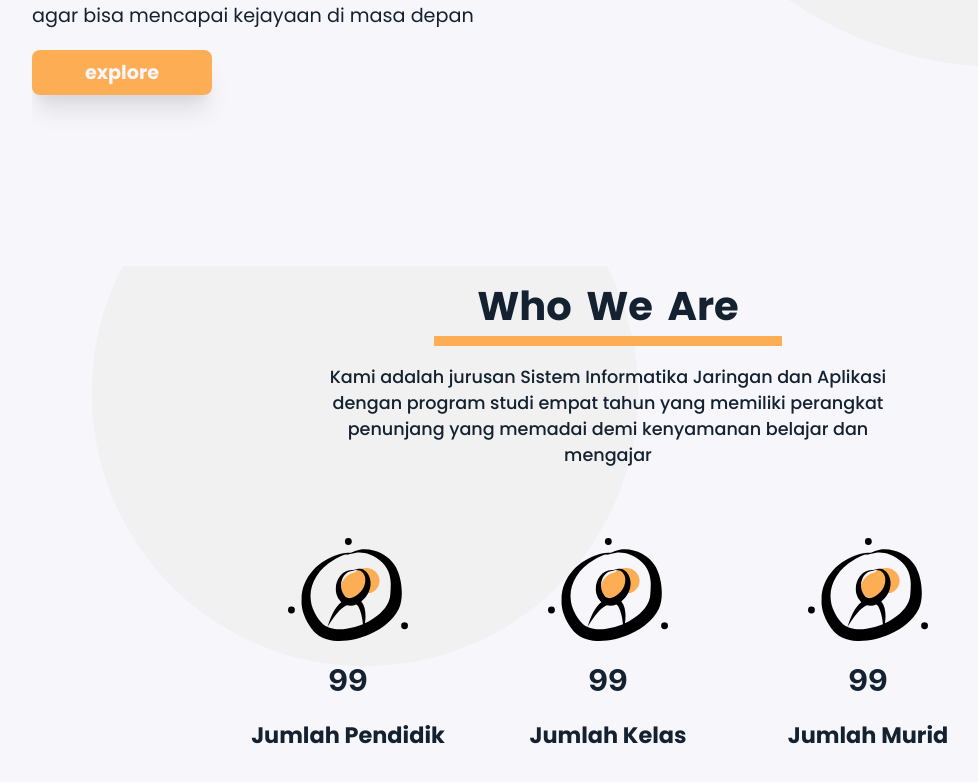
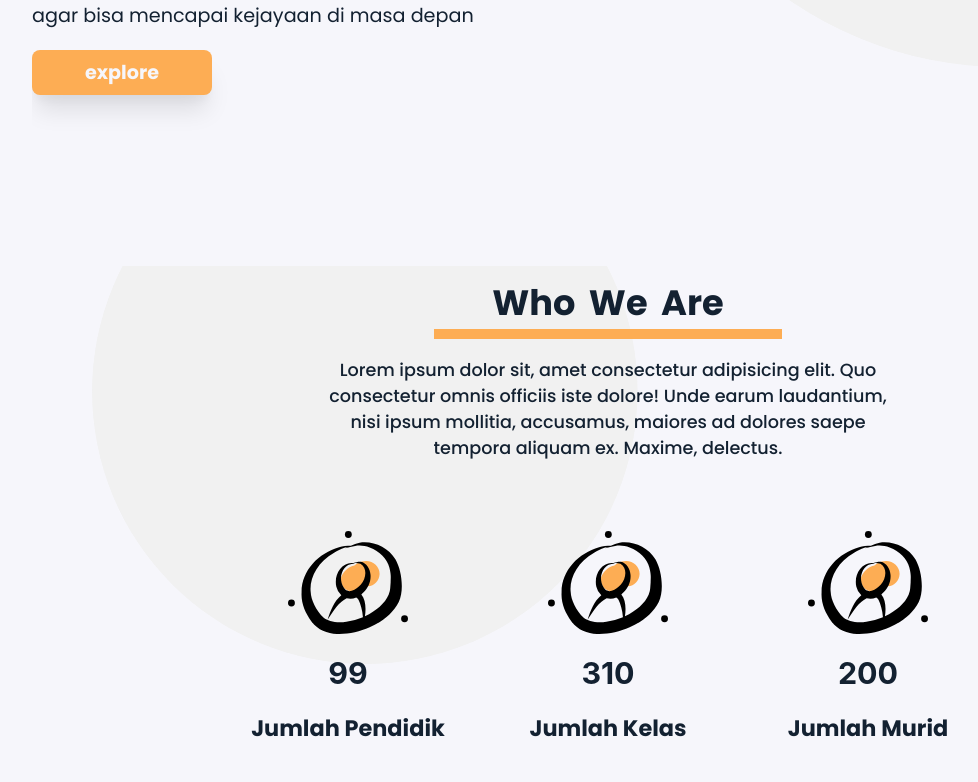
Before and after one commit to NAoHR/detailku-sija, a Next.js app: page / in a window 1280 px wide. Shown: the part 394-1176 px from the top of the page, without its empty margins (32-1010 px from the left). Built offline with nearby package versions, Linux system fonts and the light colour scheme.

Commit message:
add fuwancuey animation

```diff
--- a/components/People_landing.jsx
+++ b/components/People_landing.jsx
@@ -1,11 +1,34 @@
+import { useRef,useEffect } from "react";
 import style from "../styles/components-css/People_landing.module.css";
 
-const People_landing = ({num, title}) => {
+const People_landing = ({num, title,keyNum}) => {
+    const stateRef = useRef(true)
+
+    useEffect(()=>{
+        window.addEventListener("scroll",(e)=>{
+            let doc = document.getElementsByClassName(style.lovely_who_card)[Number(keyNum)].getBoundingClientRect().top;
+            if(doc < window.innerHeight){
+                if(stateRef.current){
+                    console.log("here")
+                    let counter = 0;
+                    setInterval(()=>{
+                        if(Number(num) > counter){
+                            counter +=1
+                            document.getElementsByClassName(style.lovely_card_num)[Number(keyNum)].innerHTML = counter
+                        }
+                        clearInterval();
+                    },10)
+                    stateRef.current = false;
+                };
+            }
+            // console.log(statusT)
+        })
+    },[])
     return (
             <div className={style.lovely_who_card}>
-                <img src="/user.svg" alt="" className={style.lovely_image_card}/>
+                <img src="/user.svg" alt="" className={style.lovely_image_card} />
                 <h1 className={style.lovely_card_num}>
-                    {num}
+                    0
                 </h1>
                 <h1 className={style.lovely_card_text}>
                     {title}
--- a/containers/Main.jsx
+++ b/containers/Main.jsx
@@ -42,13 +42,13 @@
                                     </div>
                                 </div>
                                 <p className={style.lovely_who_text}>
-                                    Kami adalah jurusan Sistem Informatika Jaringan dan Aplikasi dengan program studi empat tahun yang memiliki perangkat penunjang yang memadai demi kenyamanan belajar dan mengajar
+                                    Lorem ipsum dolor sit, amet consectetur adipisicing elit. Quo consectetur omnis officiis iste dolore! Unde earum laudantium, nisi ipsum mollitia, accusamus, maiores ad dolores saepe tempora aliquam ex. Maxime, delectus.
                                 </p>
                             </div>
                         <div className={style.lovely_detail_who}>
-                            <People_landing num="99" title="Jumlah Pendidik"/>
-                            <People_landing num="99" title="Jumlah Kelas"/>
-                            <People_landing num="99" title="Jumlah Murid"/>
+                            <People_landing num="99" title="Jumlah Pendidik" keyNum="0" />
+                            <People_landing num="1000" title="Jumlah Kelas" keyNum="1" />
+                            <People_landing num="200" title="Jumlah Murid" keyNum="2" />
                         </div>
                     </div>
                 </div>
--- a/styles/components-css/People_landing.module.css
+++ b/styles/components-css/People_landing.module.css
@@ -39,7 +39,7 @@
         align-items: center;
     }
     .lovely_image_card{
-        width: 50%;
+        width: 70%;
         height: auto;
     }
     .lovely_card_num{
--- a/styles/containers-css/Main.module.css
+++ b/styles/containers-css/Main.module.css
@@ -218,7 +218,7 @@
         width: 600px;
     }
     .lovely_who_head{
-        font-size: 2.5em;
+        font-size: 2.2em;
     }
     .lovely_who_text{
         font-size: 1.1em;
```
